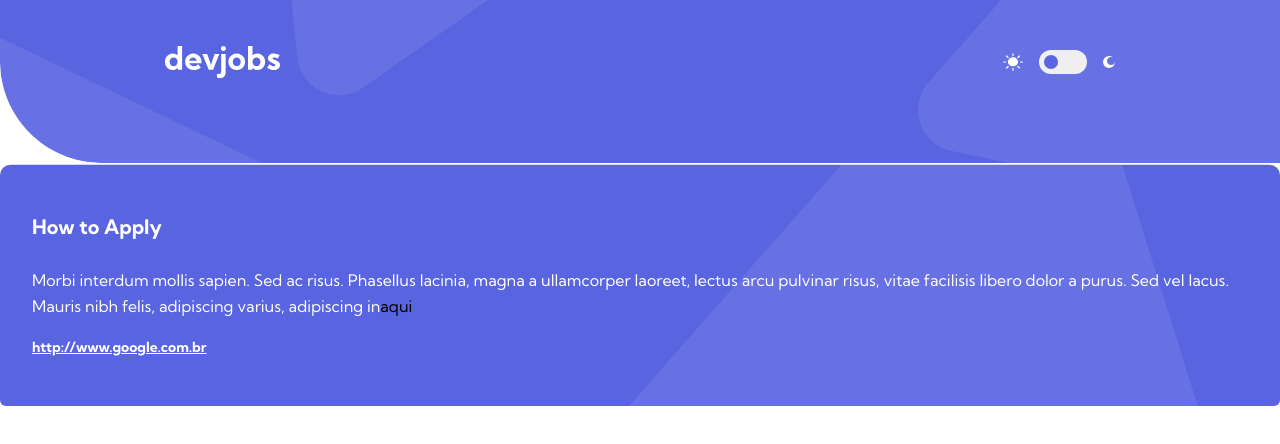
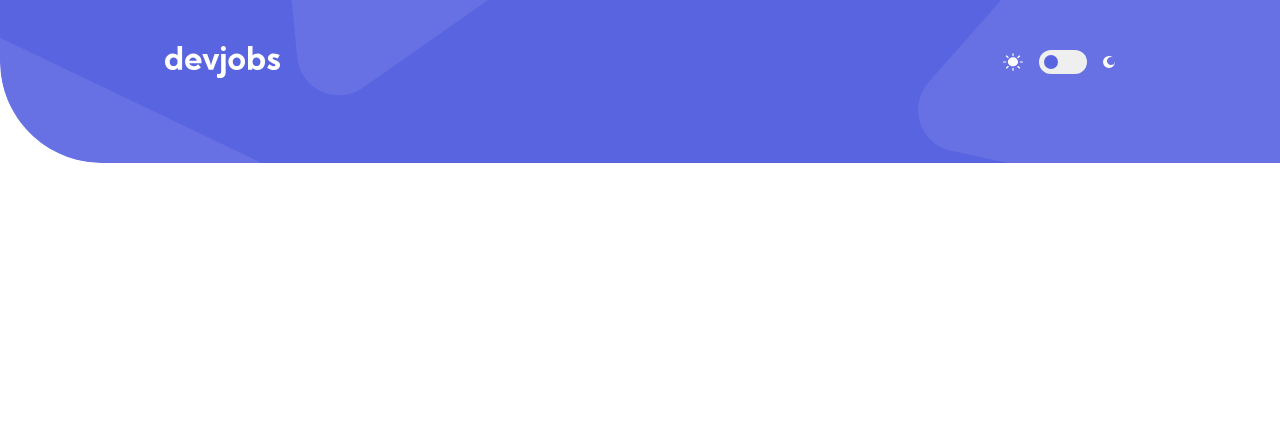
Before and after one commit to Percegaroli/devjobs, a Next.js app: page /jobs/details in a window 1280 px wide. Shown: the top 444 px of the page. Built offline with nearby package versions, Linux system fonts and the light colour scheme.

Commit message:
Remover codigo nao utilizado

```diff
--- a/src/components/UI/molecules/HowToApplyCard/index.tsx
+++ b/src/components/UI/molecules/HowToApplyCard/index.tsx
@@ -1,5 +1,4 @@
 import React from 'react';
-import Link from 'next/link';
 import { Colors } from '../../../../enum/Colors';
 import Card from '../../atoms/Card';
 import Text from '../../atoms/Text';
@@ -20,9 +19,6 @@ const HowToApplyCard: React.FC<HowToApplyCardProps> = ({ howToApply, link, class
       color={Colors.SECONDARY_LIGHTEST}
       text={howToApply}
     />
-    <Link href="http://www.google.com.br" locale={false}>
-      aqui
-    </Link>
     <LinkText href={link} />
   </Card>
 );
--- a/src/components/templates/JobDetails/index.tsx
+++ b/src/components/templates/JobDetails/index.tsx
@@ -1,15 +1,10 @@
 import React from 'react';
-import HowToApplyCard from '../../UI/molecules/HowToApplyCard';
 import Header from '../../UI/organisms/Header';
 import styles from './JobDetails.module.scss';
 
 const JobDetails = () => (
   <div className={styles.Container}>
     <Header />
-    <HowToApplyCard
-      howToApply="Morbi interdum mollis sapien. Sed ac risus. Phasellus lacinia, magna a ullamcorper laoreet, lectus arcu pulvinar risus, vitae facilisis libero dolor a purus. Sed vel lacus. Mauris nibh felis, adipiscing varius, adipiscing in"
-      link="http://www.google.com.br"
-    />
   </div>
 );
 
```
